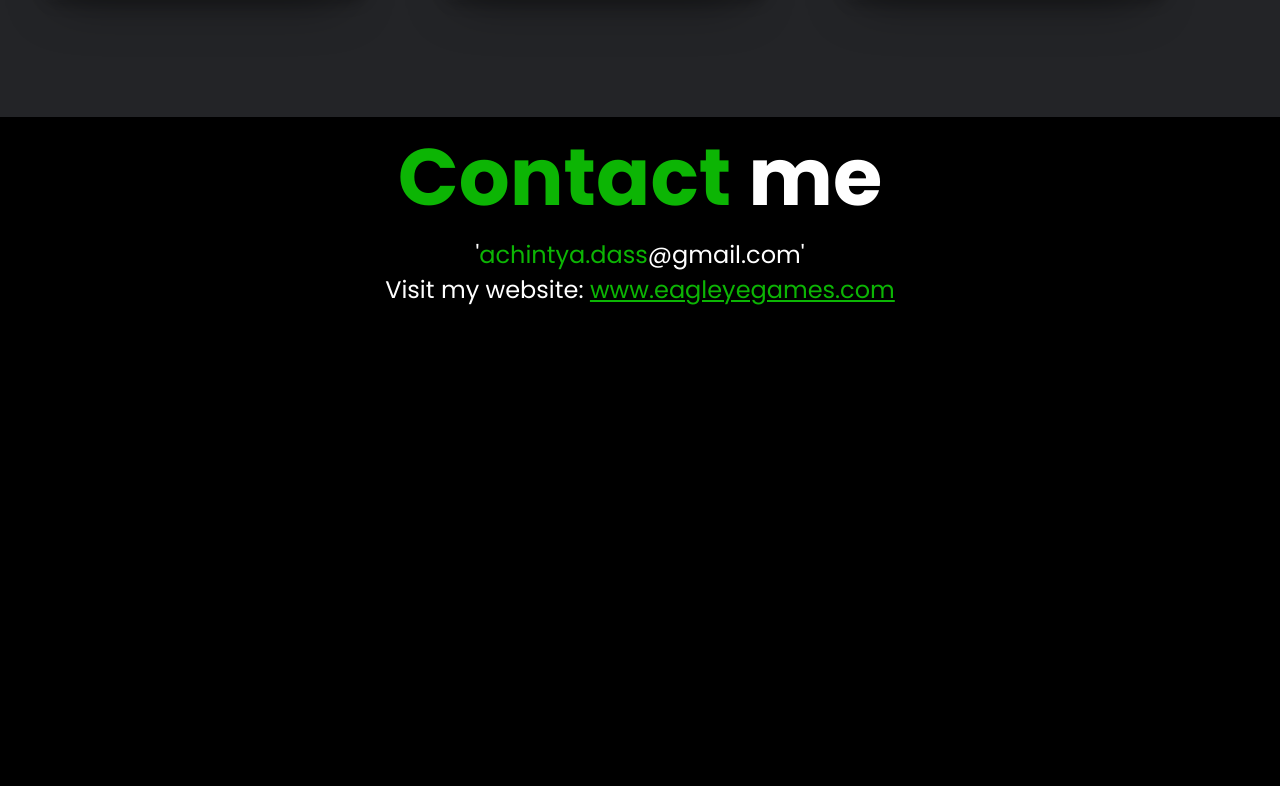
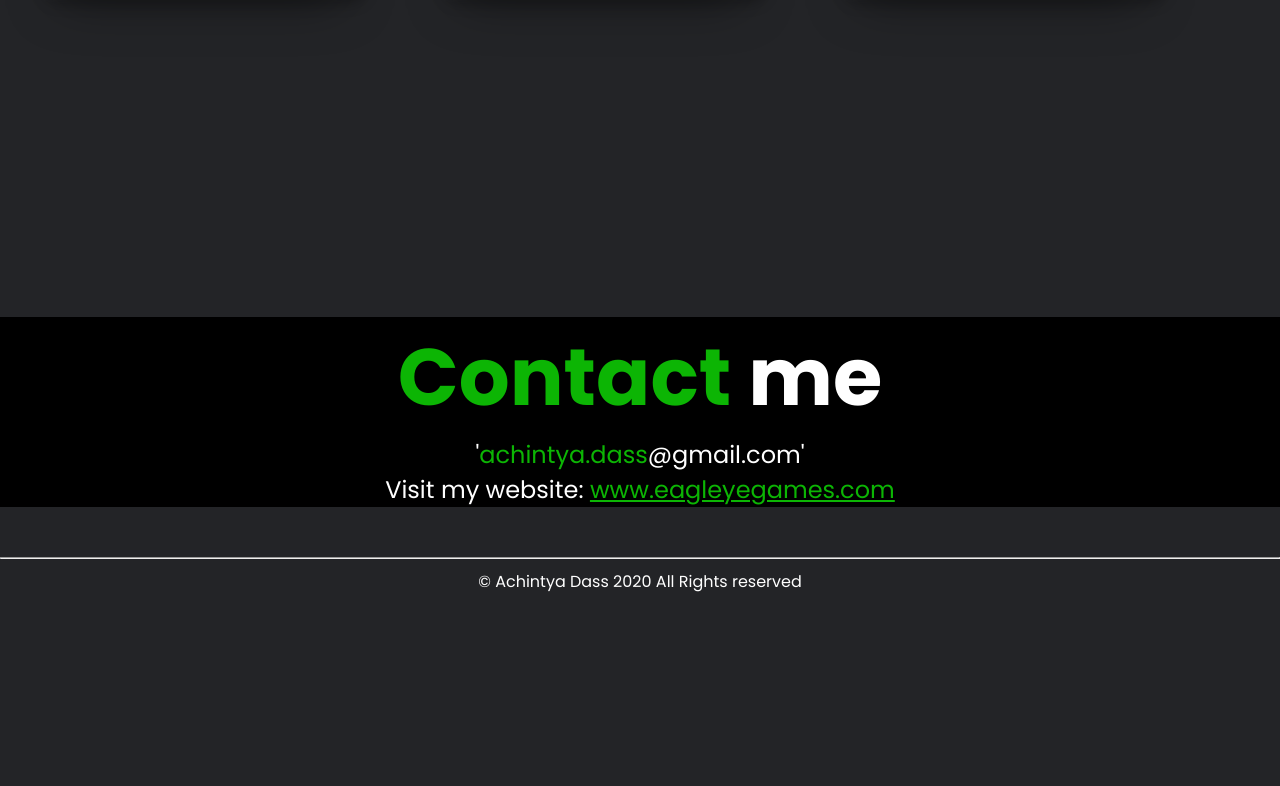
Before and after one commit to Achintya-Dass/Achintya-Dass.github.io, a plain HTML site: page index.html in a window 1280 px wide. Shown: the part 2934-3720 px from the top of the page. After the commit the page ends 3528 px from the top, so only its background shows below. Drawn offline with nearby package versions, Linux system fonts and the light colour scheme.

Commit message:
fixed bugs

```diff
--- a/index.html
+++ b/index.html
@@ -54,7 +54,7 @@
 
     </div>
 
-    <div id="myworks">
+    <div id="myworks" style="height:1000px;">
 
       <div id="card-body">
 
@@ -138,7 +138,7 @@
   </script>
 
 
-    <div class="Contactme" id="Contact" style="height:1000px;">
+    <div class="Contactme" id="Contact" >
       <h1 ><grad4  style="color: #0cb504;">Contact</grad4> me</h1>
       <p>'<grad4  style="color: #0cb504;">achintya</grad4><grad4  style="color: #0cb504;">.dass</grad4>@gmail.com'</p>
       <p>Visit my website: <a href="https://www.eagleyegames.com/" style="color: #0cb504;">www.eagleyegames.com</a>
```
